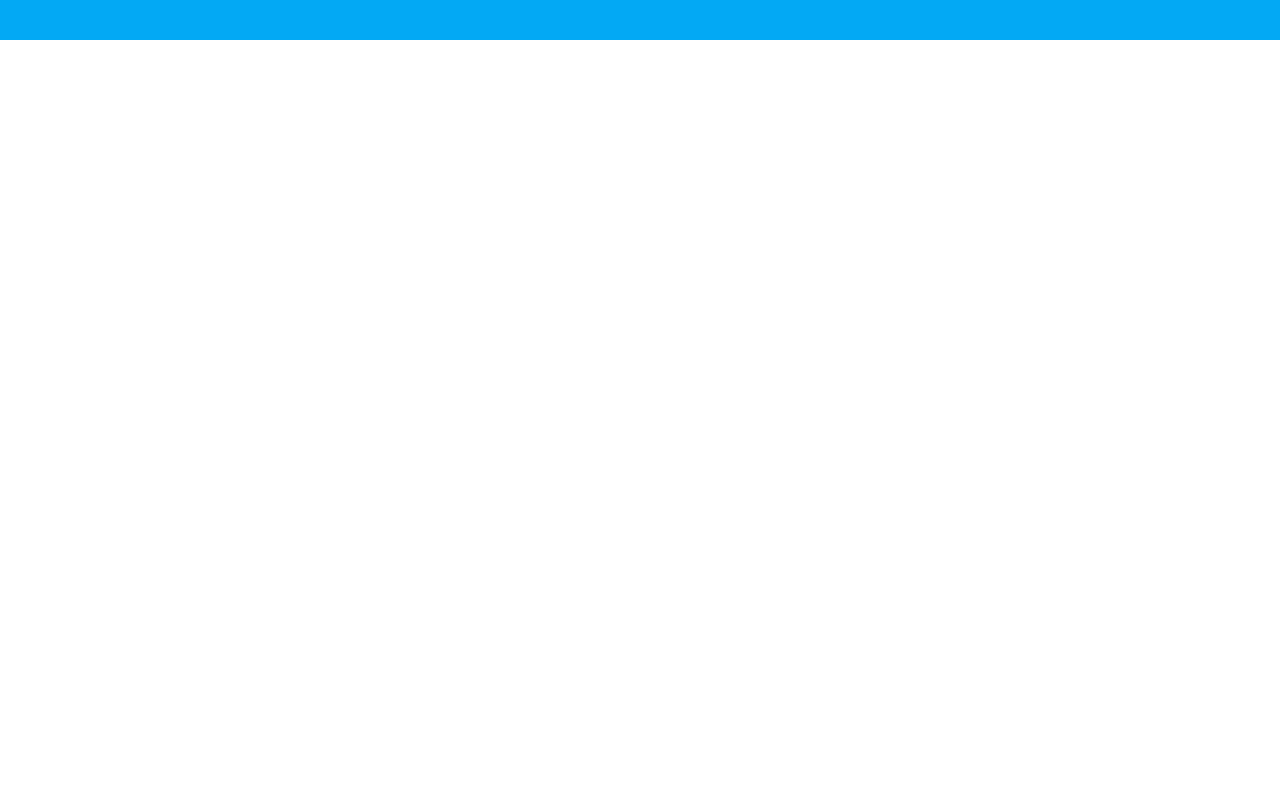
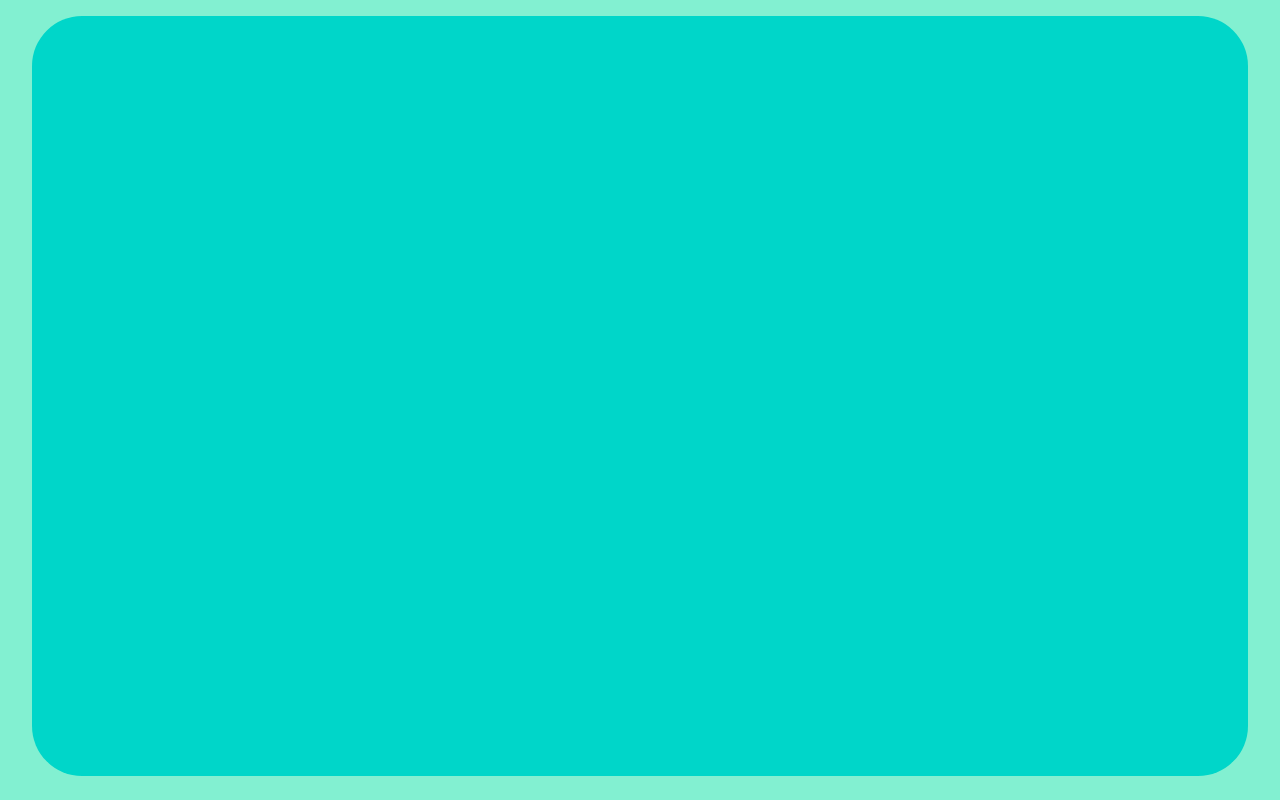
Before and after one commit to nknodev/01GamesLauncher, a website: page src/registration/index.html in a window 1280 px wide. Drawn offline with Linux system fonts and the light colour scheme.

Commit message:
Bot test

```diff
--- /dev/null
+++ b/src/main/style.css
@@ -0,0 +1,26 @@
+body {
+    padding: 0px;
+    margin: 0px;
+}
+
+div{
+    -webkit-app-region: drag;
+}
+
+#main-panel
+{
+    background-color: #82F0D1;
+    width: 100vw;
+    height: 100vh;
+}
+
+#exitButton
+{
+    height: 2%;
+    vertical-align: middle;
+    margin-left: 95%;
+}
+
+#content {
+    display:flex;
+}
--- a/src/index.html
+++ b/src/registration/index.html
@@ -6,6 +6,10 @@
     <title></title>
   </head>
     <body>
-        <div class="title-bar"/div>
+      <div id="content">
+        <div id="main-panel">
+          <div id="concentrated-panel"></div>
+        </div>
+      </div>
     </body>
 </html>
--- /dev/null
+++ b/src/registration/style.css
@@ -0,0 +1,38 @@
+body {
+    padding: 0px;
+    margin: 0px;
+}
+
+div{
+    -webkit-app-region: drag;
+}
+
+#main-panel
+{
+    background-color: #82F0D1;
+    width: 100vw;
+    height: 100vh;
+}
+
+#concentrated-panel
+{
+
+    position: absolute;
+    width: 95%;
+    height: 95%;
+    margin: 1.25% 2.5%;
+
+    background: #00D6C9;
+    border-radius: 50px;
+}
+
+#exitButton
+{
+    height: 2%;
+    vertical-align: middle;
+    margin-left: 95%;
+}
+
+#content {
+    display:flex;
+}
--- a/src/style.css
+++ /dev/null
@@ -1,15 +0,0 @@
-body {
-    padding: 0px;
-    margin: 0px;
-}
-
-.title-bar {
-    -webkit-app-region: drag;
-    height: 40px;
-    text-align: center;
-    line-height: 40px;
-    vertical-align: middle;
-    background-color: #03a9f4;
-    padding: none;
-    margin: 0px;
-}
```
Also changed, not shown: src/index.js (+3 -4 lines), src/main/index.html (added, +14 -0 lines).
